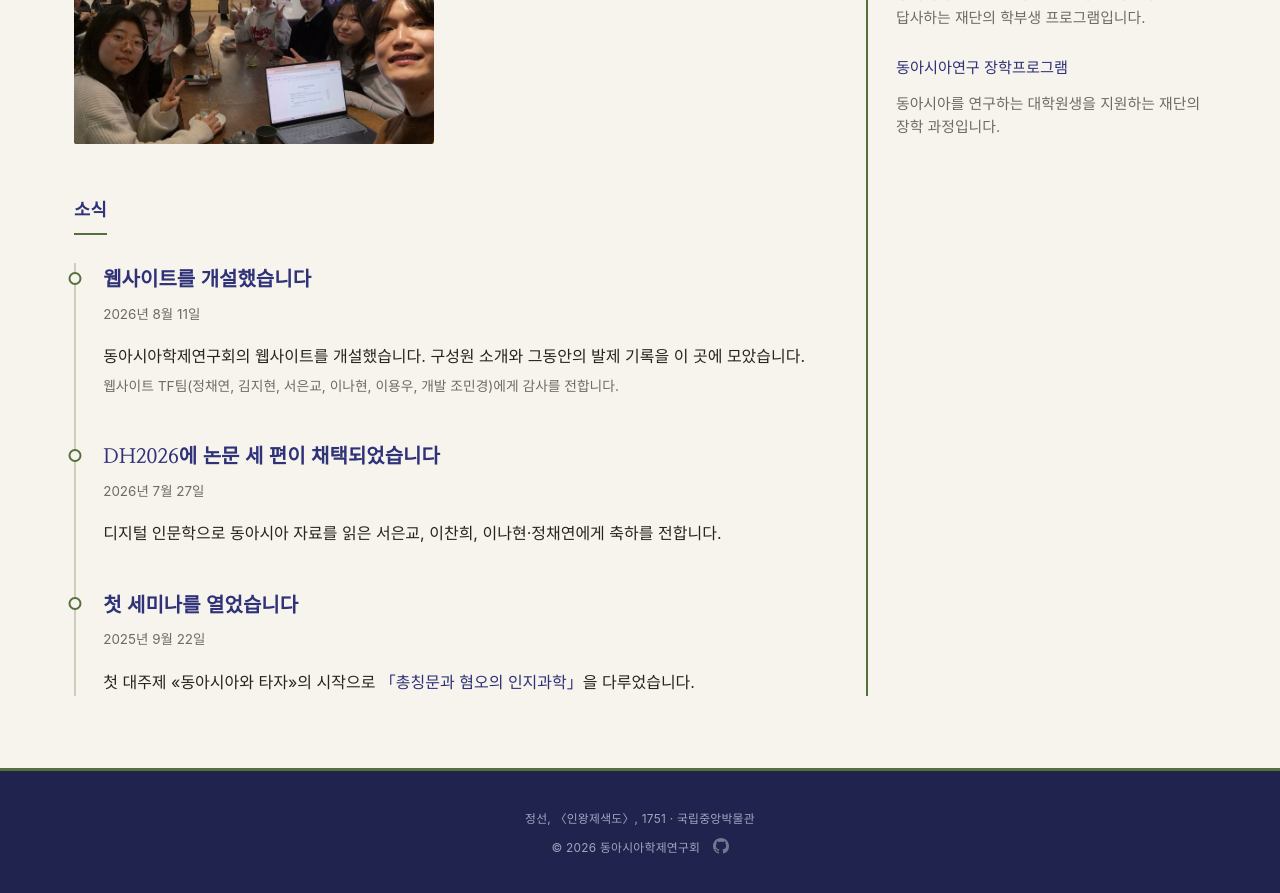
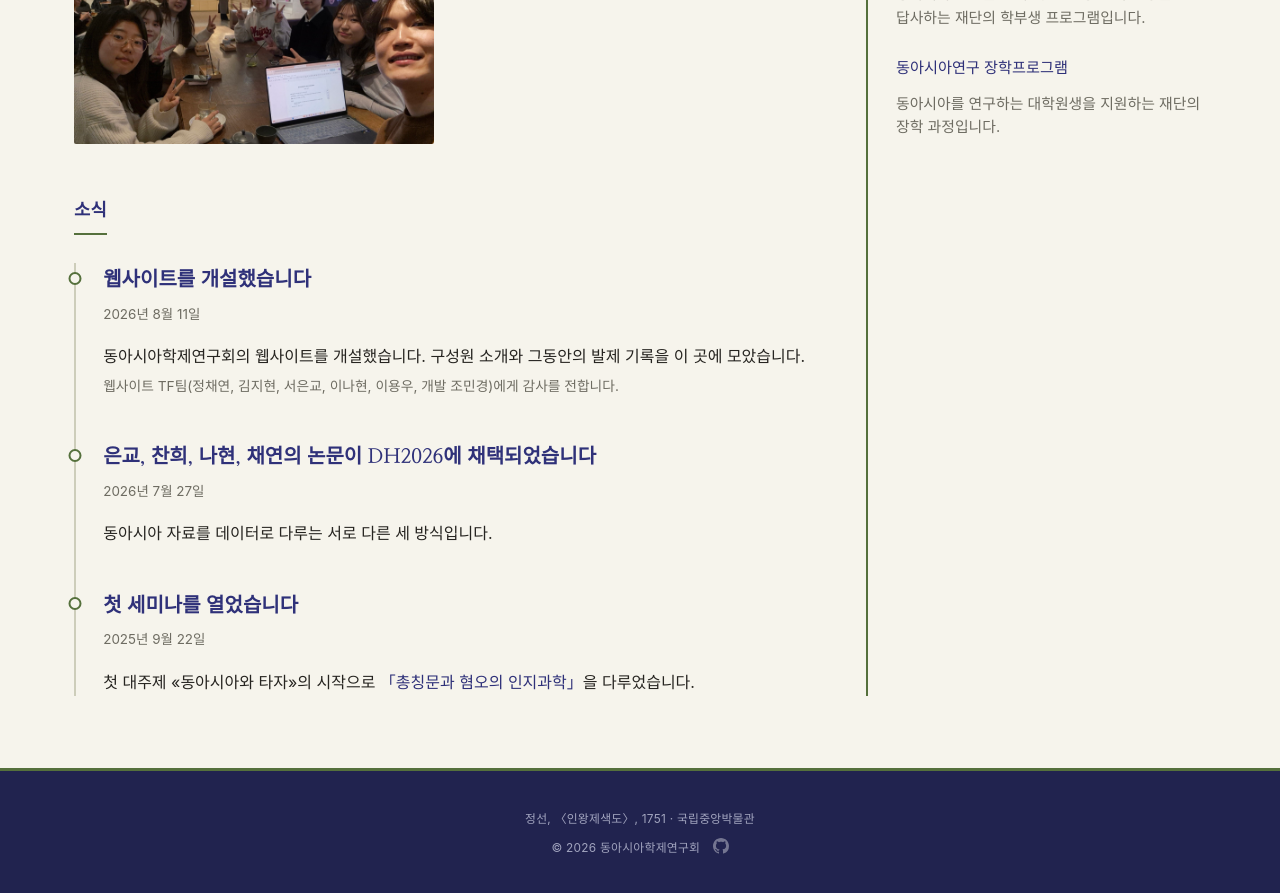
Before and after one commit to eastasia-interdisciplinary/eastasia-interdisciplinary.github.io, a Jekyll site: the page built from index.html, in a window 1280 px wide and 900 px high, scrolled down 679 px. Shown: the top 893 px of the window. Built offline with Jekyll 4.4.1, drawn with Linux system fonts in a browser that asks for light colours; some web fonts are replaced.

Commit message:
Put the four names in the DH2026 headline
Their names are the news, not the count; the titles of the three papers
carry the rest below it.

Co-Authored-By: Claude Opus 5 <noreply@anthropic.com>

```diff
--- a/_posts/2026-07-27-dh2026.md
+++ b/_posts/2026-07-27-dh2026.md
@@ -1,20 +1,17 @@
 ---
 layout: post
-title: "DH2026에 논문 세 편이 채택되었습니다"
-title_en: "Three Papers Accepted at DH2026"
-# The summary sits directly under the title in the list, so it says what the
-# papers were about rather than repeating the news.
+title: "은교, 찬희, 나현, 채연의 논문이 DH2026에 채택되었습니다"
+title_en: "Papers by Eunkyo, Chanhee, Nahyeon and Chaeyeon Accepted at DH2026"
+# The names are in the title now, so the summary is left to say what the
+# three papers were about.
 summary: >-
-  디지털 인문학으로 동아시아 자료를 읽은 서은교, 이찬희, 이나현·정채연에게
-  축하를 전합니다.
+  동아시아 자료를 데이터로 다루는 서로 다른 세 방식입니다.
 summary_en: >-
-  Congratulations to Eunkyo Suh, Chanhee Lee, and Nahyeon Lee with Chaeyeon
-  Jeong, reading East Asian material through digital humanities.
+  Three ways of turning East Asian material into data.
 content_en: |
-  Three papers by four of our members were accepted at DH2026. They stood
-  together under the title Between Interpretation and Implementation:
-  Humanities–Technician Dialogues on East Asian Cultural Data — three ways
-  of turning East Asian material into data. Congratulations to all four.
+  The three stood together at DH2026 under the title Between Interpretation
+  and Implementation: Humanities–Technician Dialogues on East Asian Cultural
+  Data. Congratulations to all four.
 
   ### Session 2 · Construction & Modeling: Reconstructing Scattered Sources
 
@@ -30,9 +27,8 @@ content_en: |
     and Japan
 ---
 
-구성원 네 명의 논문 세 편이 DH2026에 채택되었습니다. 「Between Interpretation
-and Implementation: Humanities–Technician Dialogues on East Asian Cultural
-Data」라는 제목 아래, 동아시아 자료를 데이터로 다루는 서로 다른 세 방식이
+세 편은 DH2026에서 「Between Interpretation and Implementation:
+Humanities–Technician Dialogues on East Asian Cultural Data」라는 제목 아래
 함께 놓였습니다. 네 사람 모두 축하합니다.
 
 ### Session 2 · Construction & Modeling: Reconstructing Scattered Sources
```
